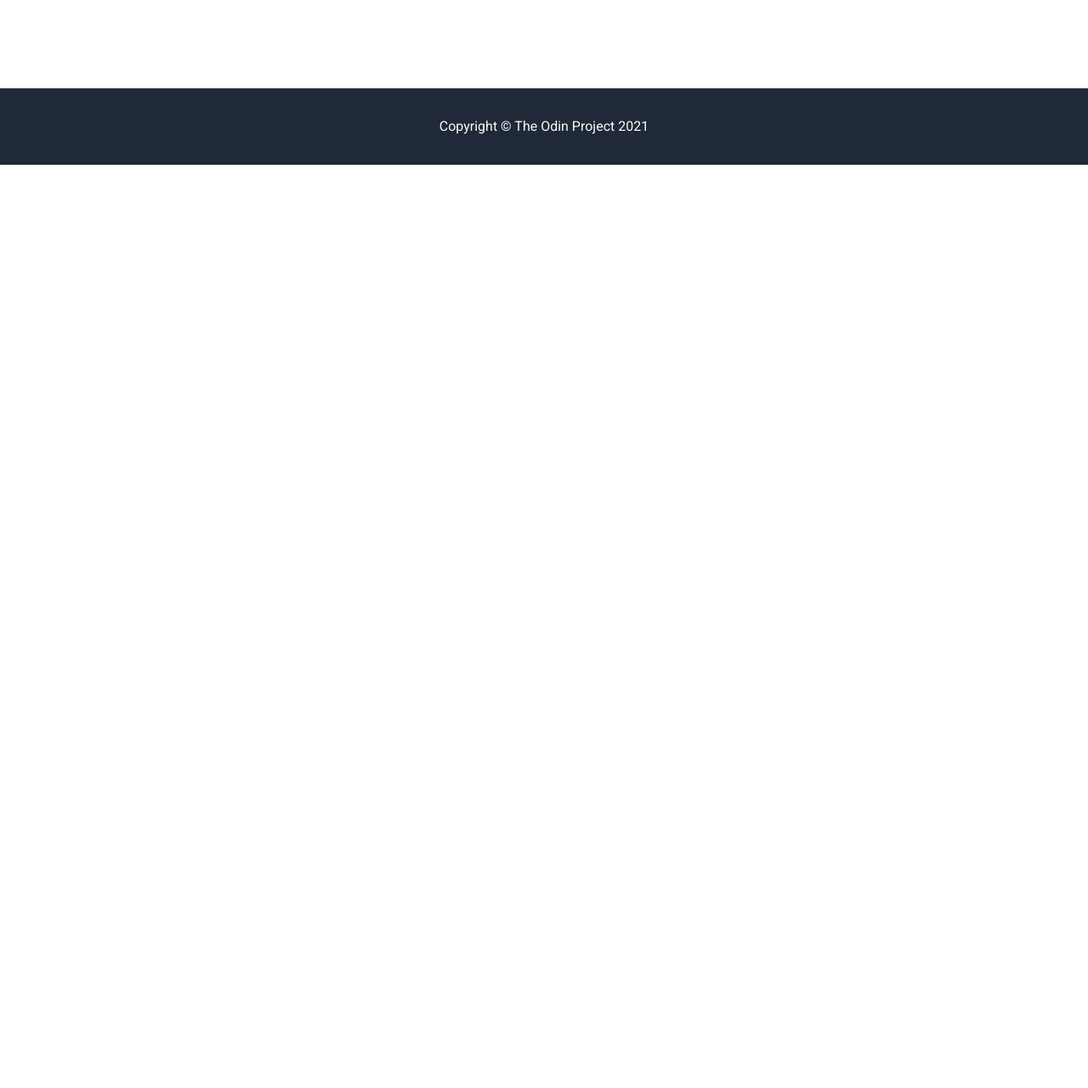
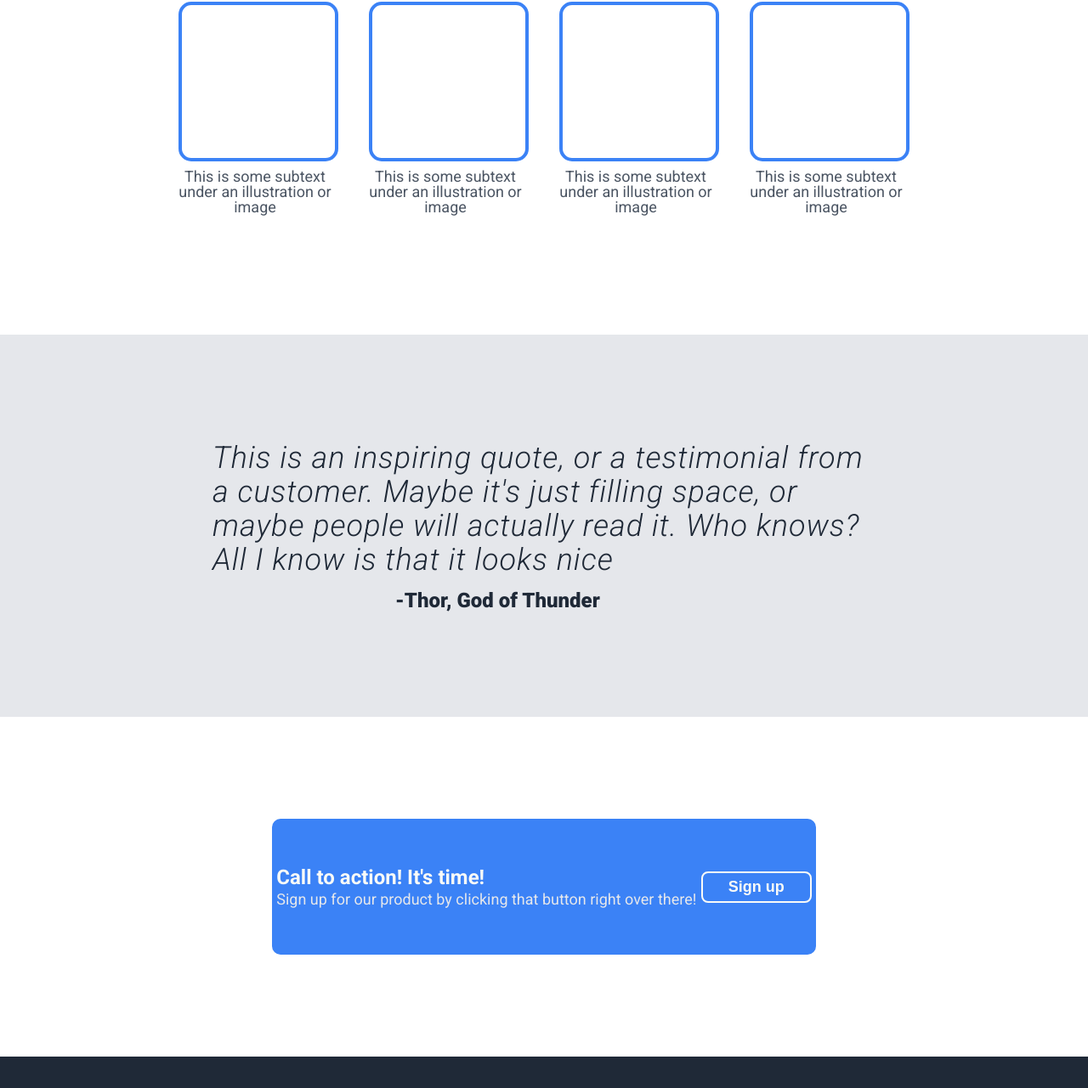
Before and after one commit to terabvte/landing-page, a plain HTML site: page index.html in a window 1280 px wide. Shown: the part 606-1887 px from the top of the page at 85% size. Before the commit the page ends 800 px from the top, so only its background shows below. Drawn offline with Linux system fonts and the light colour scheme.

Commit message:
Finish whole page
Added and filled in all needed sections. Styled the page with particular care to the details of the template image.

```diff
--- a/index.html
+++ b/index.html
@@ -7,10 +7,7 @@
 		<link rel="stylesheet" href="style.css" />
 		<link rel="preconnect" href="https://fonts.googleapis.com" />
 		<link rel="preconnect" href="https://fonts.gstatic.com" crossorigin />
-		<link
-			href="https://fonts.googleapis.com/css2?family=Roboto:wght@400;900&display=swap"
-			rel="stylesheet"
-		/>
+		<link href="https://fonts.googleapis.com/css2?family=Roboto:ital,wght@0,400;0,700;0,900;1,300&display=swap" rel="stylesheet">
 
 		<title></title>
 	</head>
@@ -22,9 +19,9 @@
 					<h1 class="logo-title">Header Logo</h1></span
 				>
 				<ul class="nav-links">
-					<a class="nav-links-items"href="#"><li>header link one</li></a>
-					<a class="nav-links-items"href="#"><li>header link two</li></a>
-					<a class="nav-links-items"href="#"><li>header link three</li></a>
+					<a class="nav-links-items" href="#"><li>header link one</li></a>
+					<a class="nav-links-items" href="#"><li>header link two</li></a>
+					<a class="nav-links-items" href="#"><li>header link three</li></a>
 				</ul>
 			</nav>
 			<article>
@@ -44,13 +41,61 @@
 		<main>
 			<section class="first section">
 				<h1 class="first-section-header">Some random information.</h1>
-				<div></div>
-				<div></div>
-				<div></div>
-				<div></div>
+				<article class="div-container">
+					<div class="huge-container">
+						<div class="img-container">
+							<img src="" alt="" />
+						</div>
+						<div class="img-caption">
+							This is some subtext under an illustration or image
+						</div>
+					</div>
+					<div class="huge-container">
+						<div class="img-container">
+							<img src="" alt="" />
+						</div>
+						<div class="img-caption">
+							This is some subtext under an illustration or image
+						</div>
+					</div>
+					<div class="huge-container">
+						<div class="img-container">
+							<img src="" alt="" />
+						</div>
+						<div class="img-caption">
+							This is some subtext under an illustration or image
+						</div>
+					</div>
+					<div class="huge-container">
+						<div class="img-container">
+							<img src="" alt="" />
+						</div>
+						<div class="img-caption">
+							This is some subtext under an illustration or image
+						</div>
+					</div>
+				</article>
 			</section>
-			<section class="second section"></section>
-			<section class="third section"></section>
+			<section class="second section">
+				<div class="quote-text">
+					<p>
+						This is an inspiring quote, or a testimonial from a customer. Maybe
+						it's just filling space, or maybe people will actually read it. Who
+						knows? All I know is that it looks nice
+					</p>
+				</div>
+				<div class="author">-Thor, God of Thunder</div>
+			</section>
+			<section class="third section">
+				<div class="signup-container">
+					<div class="signup-text-container">
+						<p class="signup-title">Call to action! It's time!</p>
+						<p class="signup-details">Sign up for our product by clicking that button right over there!</p>
+
+					</div>
+					<button class="signup-button">Sign up</button>
+				</div>
+			</section>
 		</main>
 		<footer><p>Copyright &copy; The Odin Project 2021</p></footer>
 	</body>
--- a/style.css
+++ b/style.css
@@ -3,19 +3,87 @@
    License: none (public domain)
 */
 
-html, body, div, span, applet, object, iframe,
-h1, h2, h3, h4, h5, h6, p, blockquote, pre,
-a, abbr, acronym, address, big, cite, code,
-del, dfn, em, img, ins, kbd, q, s, samp,
-small, strike, strong, sub, sup, tt, var,
-b, u, i, center,
-dl, dt, dd, ol, ul, li,
-fieldset, form, label, legend,
-table, caption, tbody, tfoot, thead, tr, th, td,
-article, aside, canvas, details, embed,
-figure, figcaption, footer, header, hgroup,
-menu, nav, output, ruby, section, summary,
-time, mark, audio, video {
+html,
+body,
+div,
+span,
+applet,
+object,
+iframe,
+h1,
+h2,
+h3,
+h4,
+h5,
+h6,
+p,
+blockquote,
+pre,
+a,
+abbr,
+acronym,
+address,
+big,
+cite,
+code,
+del,
+dfn,
+em,
+img,
+ins,
+kbd,
+q,
+s,
+samp,
+small,
+strike,
+strong,
+sub,
+sup,
+tt,
+var,
+b,
+u,
+i,
+center,
+dl,
+dt,
+dd,
+ol,
+ul,
+li,
+fieldset,
+form,
+label,
+legend,
+table,
+caption,
+tbody,
+tfoot,
+thead,
+tr,
+th,
+td,
+article,
+aside,
+canvas,
+details,
+embed,
+figure,
+figcaption,
+footer,
+header,
+hgroup,
+menu,
+nav,
+output,
+ruby,
+section,
+summary,
+time,
+mark,
+audio,
+video {
 	margin: 0;
 	padding: 0;
 	border: 0;
@@ -24,24 +92,37 @@ time, mark, audio, video {
 	vertical-align: baseline;
 }
 /* HTML5 display-role reset for older browsers */
-article, aside, details, figcaption, figure,
-footer, header, hgroup, menu, nav, section {
+article,
+aside,
+details,
+figcaption,
+figure,
+footer,
+header,
+hgroup,
+menu,
+nav,
+section {
 	display: block;
 }
 
 body {
 	line-height: 1;
-    font-family: 'Roboto', sans-serif;
+	font-family: "Roboto", sans-serif;
 }
-ol, ul {
+ol,
+ul {
 	list-style: none;
 }
-blockquote, q {
+blockquote,
+q {
 	quotes: none;
 }
-blockquote:before, blockquote:after,
-q:before, q:after {
-	content: '';
+blockquote:before,
+blockquote:after,
+q:before,
+q:after {
+	content: "";
 	content: none;
 }
 table {
@@ -53,10 +134,10 @@ html {
 	box-sizing: border-box;
 }
 
-
 /* HEADER - START*/
 
-header, footer {
+header,
+footer {
 	background-color: #1f2937;
 	color: #f9faf8;
 }
@@ -91,12 +172,12 @@ ul {
 
 .logo {
 	color: white;
-    filter: invert(92%) sepia(6%) saturate(146%) hue-rotate(184deg) brightness(105%) contrast(85%);
+	filter: invert(92%) sepia(6%) saturate(146%) hue-rotate(184deg)
+		brightness(105%) contrast(85%);
 	transform: scale(3.5);
 	display: none;
 	/* Make sure to comment out this above when needed */
 }
-
 
 .hero {
 	display: flex;
@@ -117,7 +198,7 @@ ul {
 	line-height: 130%;
 }
 
-.hero-button{
+.hero-button {
 	width: 7em;
 	padding: 10px 20px;
 	margin-top: 1em;
@@ -137,7 +218,7 @@ ul {
 
 .hero-button:active {
 	background-color: #214888;
-    transition: 1ms ;
+	transition: 1ms;
 }
 
 .placeholder-image {
@@ -149,7 +230,6 @@ ul {
 	display: flex;
 	justify-content: center;
 	align-items: center;
-
 }
 
 .nav-links-items {
@@ -171,21 +251,142 @@ article {
 
 /* HEADER - END */
 
+/* FIRST SECTION START */
+
 .first {
+	height: 500px;
+}
+
+.first-section-header {
 	text-align: center;
-    margin-top: 1.5em;
+	padding: 1em 0;
 	font-size: 36px;
 	font-weight: 900;
 	color: #1f2937;
 }
 
+.div-container {
+	display: flex;
+	align-items: flex-start;
+}
 
-footer {
-    height: 90px;
-    width: 100%;
-    position: absolute;
-    bottom: 0;
+.img-container {
+	width: 180px;
+	height: 180px;
+	border-radius: 15px;
+	border: 4px solid #3b82f6;
+}
+
+.img-caption {
+	font-size: 18px;
+	color: #4b5563;
+	font-weight: normal;
+	width: 180px;
+	margin: 0.5em 0;
+	text-align: center;
+}
+
+/* FIRST SECTION END */
+
+/* SECOND SECTION START */
+
+.second {
+	height: 450px;
+	background-color: #e5e7eb;
+	display: flex;
+	justify-content: center;
+	align-items: center;
+	flex-direction: column;
+}
+
+.quote-text {
+	width: 780px;
+	line-height: 2.5em;
+	margin-bottom: 1em;
+}
+
+.quote-text p {
+	font-size: 36px;
+	letter-spacing: 1px;
+	font-style: italic;
+	color: #1f2937;
+	font-weight: 300;
+}
+
+.author {
+	width: 780px;
+	align-self: flex-end;
+	font-size: 24px;
+	padding-right: 35px;
+	font-weight: 900;
+	color: #1f2937;
+}
+
+/* SECOND SECTION END */
+
+/* THIRD SECTION START */
+
+.third {
+	height: 400px;
 	display: flex;
 	justify-content: center;
 	align-items: center;
 }
+
+.signup-container {
+	border-radius: 10px;
+	width: 50%;
+	height: 40%;
+	background-color: #3b82f6;
+    display: flex;
+    justify-content: space-evenly;
+    align-items: center;
+}
+
+/* .signup-text-container {
+    padding: 1em 0;
+} */
+
+.signup-title {
+    font-size: 24px;
+    font-weight: 700;
+    color: #f9faf8;
+    padding-bottom: 5px;
+}
+
+.signup-details {
+    font-size: 18px;
+    font-weight: 300;
+    color: #e5e7eb;
+}
+
+.signup-button {
+    padding: 6px 30px;
+    color: #f9faf8;
+    font-weight: 700;
+    font-size: large;
+    background: none;
+    border-radius: 8px;
+    border: 2px solid #f9faf8;
+    transition: 0.2s ease-in-out;
+}
+
+.signup-button:hover {
+	cursor: pointer;
+	background-color: #3774d5;
+}
+
+.signup-button:active {
+	background-color: #3164b6;
+	transition: 1ms;
+}
+
+/* THIRD SECTION END */
+
+footer {
+	height: 6em;
+	width: 100%;
+	display: flex;
+	justify-content: center;
+	align-items: center;
+}
```
Lines whose indentation alone changed are shown as unchanged.
